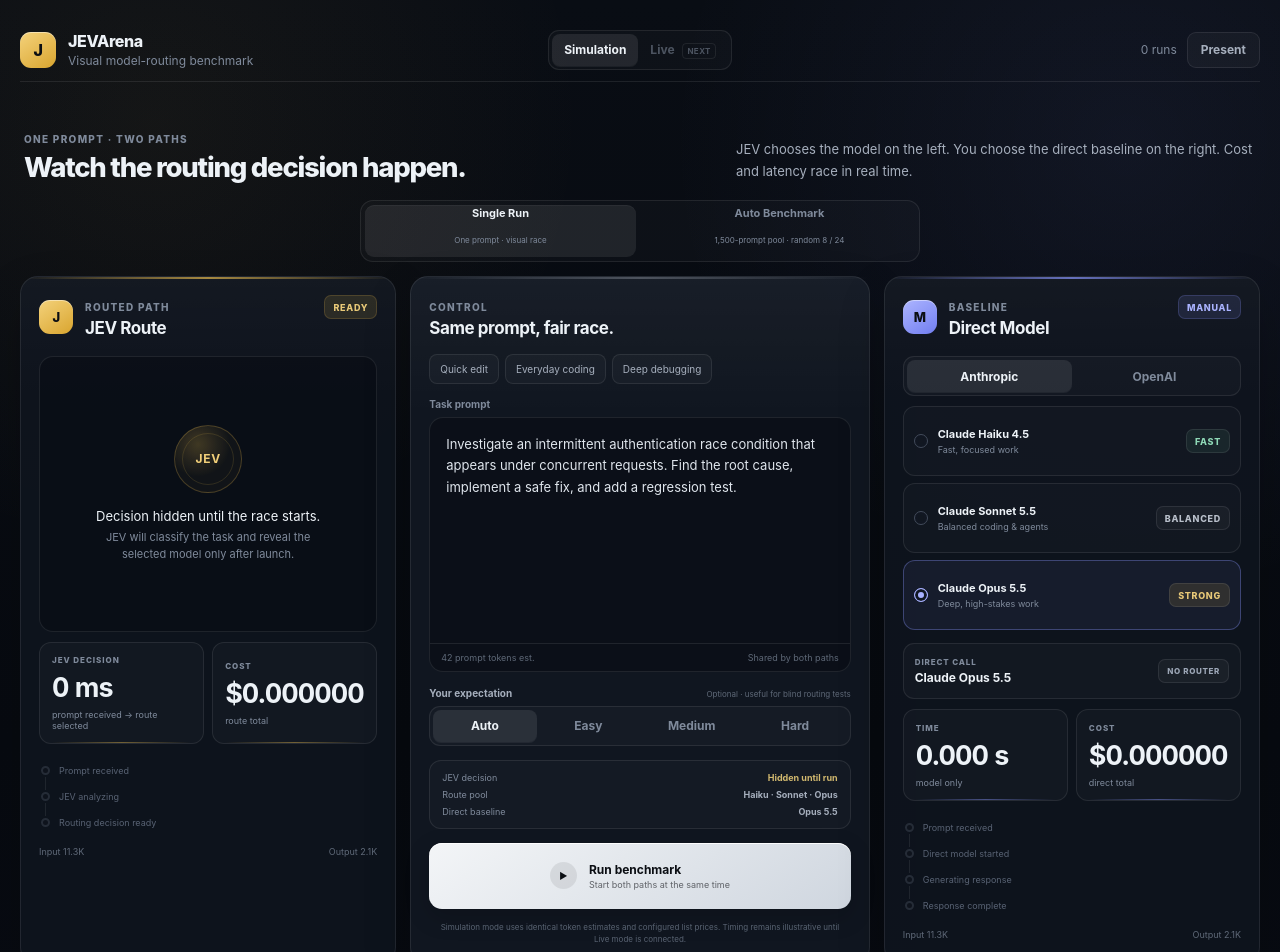
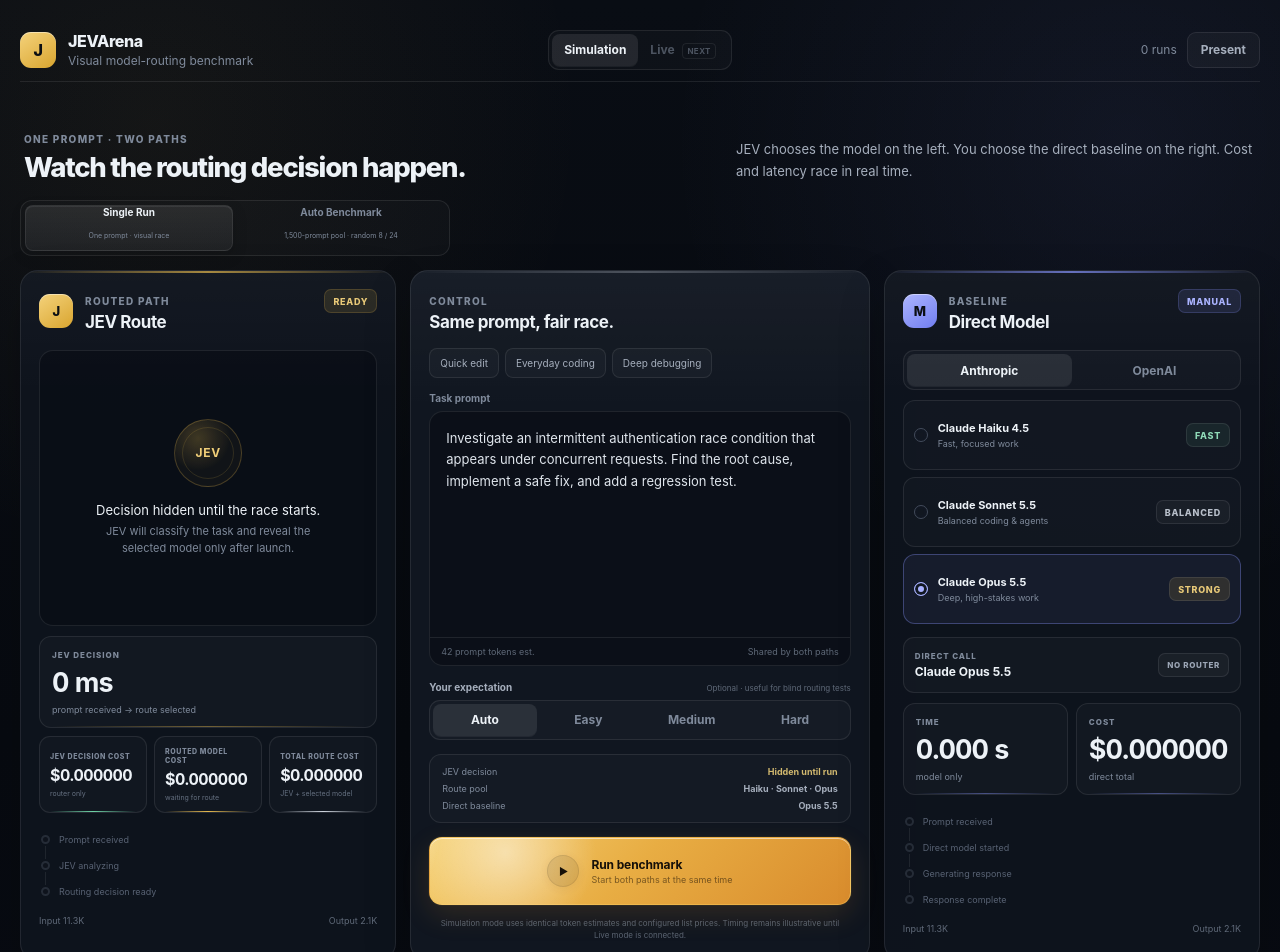
Before and after one commit to pouramin/JEVArena, a React (Vite) app: page / in a window 1280 px wide. Shown: the top 952 px of the page. Built offline with nearby package versions, Linux system fonts and the light colour scheme.

Commit message:
Polish route distribution, cost breakdown, and benchmark controls
Splits JEV costs, colors route distribution by difficulty, tightens the mode switch, removes the batch hero copy, and redesigns the run CTA.

```diff
--- a/src/App.tsx
+++ b/src/App.tsx
@@ -34,6 +34,8 @@
   confidence: number;
   routedModel: string;
   directModel: string;
+  jevDecisionCost: number;
+  routedModelCost: number;
   routeCost: number;
   directCost: number;
   costDelta: number;
@@ -416,6 +418,8 @@
         confidence: plan.route.analysis.confidence,
         routedModel: plan.route.model.name,
         directModel: plan.direct.model.name,
+        jevDecisionCost: plan.route.jevCost,
+        routedModelCost: plan.route.modelCost,
         routeCost: plan.route.totalCost,
         directCost: plan.direct.totalCost,
         costDelta: routeCostDelta,
@@ -444,11 +448,6 @@
   const isLocked = phase === "countdown" || phase === "running";
   const isRaceActive = phase === "countdown" || phase === "running";
 
-  const routeProgress =
-    phase === "running" || phase === "done"
-      ? Math.min(elapsed / livePlan.route.totalSeconds, 1)
-      : 0;
-
   const directProgress =
     phase === "running" || phase === "done"
       ? Math.min(elapsed / livePlan.direct.totalSeconds, 1)
@@ -466,15 +465,39 @@
     phase === "done" ||
     (phase === "running" && elapsed >= livePlan.direct.totalSeconds);
 
-  const routeCost =
-    phase === "idle" || phase === "countdown"
-      ? 0
-      : livePlan.route.totalCost * routeProgress;
-
   const directCost =
     phase === "idle" || phase === "countdown"
       ? 0
       : livePlan.direct.totalCost * directProgress;
+
+  const jevDecisionCostLive =
+    phase === "idle" || phase === "countdown"
+      ? 0
+      : livePlan.route.jevCost *
+        Math.min(
+          livePlan.route.decisionSeconds
+            ? elapsed / livePlan.route.decisionSeconds
+            : 1,
+          1
+        );
+
+  const routedModelCostLive =
+    phase === "idle" || phase === "countdown" || !decisionVisible
+      ? 0
+      : livePlan.route.modelCost *
+        Math.min(
+          Math.max(
+            0,
+            (elapsed - livePlan.route.decisionSeconds) /
+              Math.max(
+                0.001,
+                livePlan.route.totalSeconds - livePlan.route.decisionSeconds
+              )
+          ),
+          1
+        );
+
+  const totalRouteCostLive = jevDecisionCostLive + routedModelCostLive;
 
   const routeSaving =
     percentageDelta(livePlan.direct.totalCost, livePlan.route.totalCost);
@@ -551,6 +574,14 @@
         : 0;
 
   const batchTotals = useMemo(() => {
+    const jevDecisionCostTotal = batchResults.reduce(
+      (sum, item) => sum + item.jevDecisionCost,
+      0
+    );
+    const routedModelCostTotal = batchResults.reduce(
+      (sum, item) => sum + item.routedModelCost,
+      0
+    );
     const routeCostTotal = batchResults.reduce(
       (sum, item) => sum + item.routeCost,
       0
@@ -590,6 +621,8 @@
     );
 
     return {
+      jevDecisionCostTotal,
+      routedModelCostTotal,
       routeCostTotal,
       directCostTotal,
       decisionTimeTotal,
@@ -714,6 +747,8 @@
       "Confidence %",
       "Routed Model",
       "Direct Model",
+      "JEV Decision Cost USD",
+      "Routed Model Cost USD",
       "JEV Route Cost USD",
       "Direct Cost USD",
       "Cost Delta vs Direct %",
@@ -735,6 +770,8 @@
       item.confidence,
       item.routedModel,
       item.directModel,
+      item.jevDecisionCost.toFixed(8),
+      item.routedModelCost.toFixed(8),
       item.routeCost.toFixed(8),
       item.directCost.toFixed(8),
       item.costDelta.toFixed(2),
@@ -761,6 +798,8 @@
         " / Opus " +
         batchTotals.distribution.opus,
       directModel.name,
+      batchTotals.jevDecisionCostTotal.toFixed(8),
+      batchTotals.routedModelCostTotal.toFixed(8),
       batchTotals.routeCostTotal.toFixed(8),
       batchTotals.directCostTotal.toFixed(8),
       batchTotals.costDelta.toFixed(2),
@@ -846,11 +885,12 @@
               : "Sample 8 or 24 prompts from a 1,500-prompt pool."}
           </h1>
         </div>
-        <p>
-          {workspaceMode === "single"
-            ? "JEV chooses the model on the left. You choose the direct baseline on the right. Cost and latency race in real time."
-            : "Choose a difficulty suite, lock a direct baseline, then let JEVArena run every case in sequence and build a comparison report."}
-        </p>
+        {workspaceMode === "single" ? (
+          <p>
+            JEV chooses the model on the left. You choose the direct baseline on
+            the right. Cost and latency race in real time.
+          </p>
+        ) : null}
       </section>
 
       <div className="workspace-switch" aria-label="Test type">
@@ -996,7 +1036,7 @@
               )}
             </div>
 
-            <div className="metrics-grid">
+            <div className="metrics-grid single-router-metrics">
               <Metric
                 label="JEV DECISION"
                 value={formatLatency(
@@ -1007,16 +1047,24 @@
                 sub="prompt received → route selected"
                 accent="jev"
               />
-              <Metric
-                label="COST"
-                value={formatMoney(routeCost)}
-                sub={
-                  decisionVisible
-                    ? formatMoney(livePlan.route.jevCost) + " JEV"
-                    : "route total"
-                }
-                accent="jev"
-              />
+            </div>
+
+            <div className="cost-breakdown-grid">
+              <div className="cost-breakdown-item jev-only">
+                <span>JEV DECISION COST</span>
+                <strong>{formatMoney(jevDecisionCostLive)}</strong>
+                <small>router only</small>
+              </div>
+              <div className="cost-breakdown-item routed-models">
+                <span>ROUTED MODEL COST</span>
+                <strong>{formatMoney(routedModelCostLive)}</strong>
+                <small>{decisionVisible ? livePlan.route.model.compactName : "waiting for route"}</small>
+              </div>
+              <div className="cost-breakdown-item total-route">
+                <span>TOTAL ROUTE COST</span>
+                <strong>{formatMoney(totalRouteCostLive)}</strong>
+                <small>JEV + selected model</small>
+              </div>
             </div>
 
             <Timeline
@@ -1382,10 +1430,10 @@
                 <strong>{batchResults.length} decisions</strong>
               </div>
               {[
-                ["Haiku", batchTotals.distribution.haiku],
-                ["Sonnet", batchTotals.distribution.sonnet],
-                ["Opus", batchTotals.distribution.opus]
-              ].map(([label, count]) => {
+                ["Haiku", "Easy", batchTotals.distribution.haiku, "easy"],
+                ["Sonnet", "Medium", batchTotals.distribution.sonnet, "medium"],
+                ["Opus", "Hard", batchTotals.distribution.opus, "hard"]
+              ].map(([label, difficulty, count, tone]) => {
                 const value = Number(count);
                 const pct = batchResults.length
                   ? (value / batchResults.length) * 100
@@ -1395,13 +1443,22 @@
                 } as CSSProperties;
 
                 return (
-                  <div className="distribution-row" key={String(label)}>
+                  <div
+                    className={"distribution-row distribution-" + tone}
+                    key={String(label)}
+                  >
                     <div>
-                      <span>{label}</span>
+                      <span>
+                        {label}
+                        <small>{difficulty}</small>
+                      </span>
                       <strong>{value}</strong>
                     </div>
                     <div className="probability-track">
-                      <span className="probability-fill batch-fill" style={style} />
+                      <span
+                        className={"probability-fill distribution-fill " + tone}
+                        style={style}
+                      />
                     </div>
                   </div>
                 );
@@ -1463,19 +1520,31 @@
               </div>
             </div>
 
-            <div className="metrics-grid">
+            <div className="metrics-grid single-router-metrics">
               <Metric
                 label="JEV DECISION"
                 value={formatLatency(batchTotals.averageDecisionTime)}
                 sub={"avg · " + formatLatency(batchTotals.decisionTimeTotal) + " total"}
                 accent="jev"
               />
-              <Metric
-                label="TOTAL COST"
-                value={formatMoney(batchTotals.routeCostTotal)}
-                sub="cumulative route cost"
-                accent="jev"
-              />
+            </div>
+
+            <div className="cost-breakdown-grid batch-cost-breakdown">
+              <div className="cost-breakdown-item jev-only">
+                <span>JEV DECISION COST</span>
+                <strong>{formatMoney(batchTotals.jevDecisionCostTotal)}</strong>
+                <small>router only</small>
+              </div>
+              <div className="cost-breakdown-item routed-models">
+                <span>ROUTED MODELS COST</span>
+                <strong>{formatMoney(batchTotals.routedModelCostTotal)}</strong>
+                <small>Haiku + Sonnet + Opus</small>
+              </div>
+              <div className="cost-breakdown-item total-route">
+                <span>TOTAL ROUTE COST</span>
+                <strong>{formatMoney(batchTotals.routeCostTotal)}</strong>
+                <small>JEV + routed models</small>
+              </div>
             </div>
 
             <div className="batch-detail-list">
--- a/src/styles.css
+++ b/src/styles.css
@@ -2447,3 +2447,276 @@
     min-width: 64px;
   }
 }
+
+
+/* --- UI polish v6: compact mode switch, colored routing, cost split, vivid run CTA --- */
+
+.hero-copy:has(> div:only-child) {
+  justify-content: flex-start;
+}
+
+.workspace-switch {
+  display: inline-grid;
+  grid-template-columns: auto auto;
+  width: auto;
+  min-width: 430px;
+  gap: 4px;
+  margin: 0 auto 14px;
+  padding: 4px;
+  border-radius: 12px;
+  background: rgba(255, 255, 255, 0.018);
+}
+
+.workspace-switch button {
+  min-width: 205px;
+  min-height: 46px;
+  padding: 0 16px;
+  border: 1px solid transparent;
+  border-radius: 8px;
+}
+
+.workspace-switch button.active {
+  border-color: rgba(255, 255, 255, 0.08);
+  background:
+    linear-gradient(180deg, rgba(255, 255, 255, 0.09), rgba(255, 255, 255, 0.055));
+  box-shadow:
+    inset 0 1px 0 rgba(255, 255, 255, 0.07),
+    0 5px 16px rgba(0, 0, 0, 0.14);
+}
+
+.workspace-switch strong {
+  font-size: 10px;
+}
+
+.workspace-switch small {
+  font-size: 7px;
+}
+
+.distribution-row span {
+  display: inline-flex;
+  align-items: center;
+  gap: 6px;
+}
+
+.distribution-row span small {
+  display: inline-flex;
+  align-items: center;
+  min-height: 16px;
+  padding: 0 6px;
+  border-radius: 99px;
+  font-size: 7px;
+  font-weight: 760;
+  letter-spacing: 0.03em;
+}
+
+.distribution-easy span small {
+  color: #94e0bc;
+  background: rgba(80, 196, 139, 0.09);
+  border: 1px solid rgba(80, 196, 139, 0.15);
+}
+
+.distribution-medium span small {
+  color: #f0ba72;
+  background: rgba(232, 157, 67, 0.09);
+  border: 1px solid rgba(232, 157, 67, 0.16);
+}
+
+.distribution-hard span small {
+  color: #ff9b9b;
+  background: rgba(236, 94, 94, 0.09);
+  border: 1px solid rgba(236, 94, 94, 0.16);
+}
+
+.distribution-fill.easy {
+  background: linear-gradient(90deg, #4bbf87, #79d7aa);
+  box-shadow: 0 0 10px rgba(75, 191, 135, 0.12);
+}
+
+.distribution-fill.medium {
+  background: linear-gradient(90deg, #df8f3e, #f1b76c);
+  box-shadow: 0 0 10px rgba(223, 143, 62, 0.12);
+}
+
+.distribution-fill.hard {
+  background: linear-gradient(90deg, #df5f63, #f18486);
+  box-shadow: 0 0 10px rgba(223, 95, 99, 0.12);
+}
+
+.single-router-metrics {
+  grid-template-columns: 1fr;
+}
+
+.cost-breakdown-grid {
+  display: grid;
+  grid-template-columns: repeat(3, 1fr);
+  gap: 7px;
+  margin-top: 8px;
+}
+
+.cost-breakdown-item {
+  min-height: 76px;
+  display: grid;
+  align-content: center;
+  gap: 4px;
+  padding: 10px;
+  border: 1px solid var(--border);
+  border-radius: 11px;
+  background: rgba(255, 255, 255, 0.018);
+  overflow: hidden;
+  position: relative;
+}
+
+.cost-breakdown-item::after {
+  content: "";
+  position: absolute;
+  left: 10px;
+  right: 10px;
+  bottom: 0;
+  height: 1px;
+}
+
+.cost-breakdown-item.jev-only::after {
+  background: linear-gradient(90deg, transparent, #6fd3a7, transparent);
+}
+
+.cost-breakdown-item.routed-models::after {
+  background: linear-gradient(90deg, transparent, #e5b94e, transparent);
+}
+
+.cost-breakdown-item.total-route::after {
+  background: linear-gradient(90deg, transparent, #cfd6df, transparent);
+}
+
+.cost-breakdown-item > span {
+  color: var(--muted);
+  font-size: 7px;
+  font-weight: 820;
+  letter-spacing: 0.08em;
+}
+
+.cost-breakdown-item > strong {
+  font-size: 16px;
+  letter-spacing: -0.035em;
+  font-variant-numeric: tabular-nums;
+}
+
+.cost-breakdown-item > small {
+  color: #657080;
+  font-size: 7px;
+  white-space: nowrap;
+  overflow: hidden;
+  text-overflow: ellipsis;
+}
+
+.batch-cost-breakdown {
+  margin-top: 9px;
+}
+
+.run-button {
+  position: relative;
+  overflow: hidden;
+  min-height: 68px;
+  border: 1px solid rgba(244, 191, 82, 0.48);
+  color: #161009;
+  background:
+    radial-gradient(circle at 18% 22%, rgba(255, 255, 255, 0.48), transparent 26%),
+    linear-gradient(135deg, #f5d174 0%, #e8ad43 48%, #d98c2d 100%);
+  box-shadow:
+    inset 0 1px 0 rgba(255, 255, 255, 0.55),
+    0 10px 28px rgba(216, 143, 42, 0.16),
+    0 0 0 1px rgba(229, 185, 78, 0.05);
+  transition:
+    transform 160ms ease,
+    box-shadow 180ms ease,
+    filter 180ms ease;
+}
+
+.run-button::before {
+  content: "";
+  position: absolute;
+  top: -30%;
+  left: -18%;
+  width: 18%;
+  height: 160%;
+  transform: rotate(16deg);
+  background: linear-gradient(
+    90deg,
+    transparent,
+    rgba(255, 255, 255, 0.36),
+    transparent
+  );
+  transition: left 430ms ease;
+}
+
+.run-button:hover:not(:disabled) {
+  transform: translateY(-2px);
+  filter: saturate(1.06);
+  box-shadow:
+    inset 0 1px 0 rgba(255, 255, 255, 0.62),
+    0 14px 34px rgba(216, 143, 42, 0.22),
+    0 0 26px rgba(229, 185, 78, 0.08);
+}
+
+.run-button:hover:not(:disabled)::before {
+  left: 110%;
+}
+
+.run-button:active:not(:disabled) {
+  transform: translateY(0);
+}
+
+.run-button .run-icon {
+  width: 32px;
+  height: 32px;
+  background: rgba(24, 16, 7, 0.1);
+  box-shadow:
+    inset 0 0 0 1px rgba(24, 16, 7, 0.08),
+    0 2px 8px rgba(99, 57, 8, 0.08);
+  font-size: 10px;
+}
+
+.run-button strong {
+  font-size: 12px;
+  letter-spacing: -0.01em;
+}
+
+.run-button small {
+  color: rgba(39, 25, 8, 0.58);
+}
+
+.run-button.running {
+  color: #171108;
+  background:
+    linear-gradient(135deg, #efd277, #d9a13d);
+  animation: runButtonPulse 1.35s ease-in-out infinite;
+}
+
+.batch-run-button {
+  margin-top: 14px;
+}
+
+@keyframes runButtonPulse {
+  50% {
+    box-shadow:
+      inset 0 1px 0 rgba(255, 255, 255, 0.55),
+      0 12px 34px rgba(216, 143, 42, 0.25),
+      0 0 30px rgba(229, 185, 78, 0.1);
+  }
+}
+
+@media (max-width: 760px) {
+  .workspace-switch {
+    width: 100%;
+    min-width: 0;
+    grid-template-columns: 1fr 1fr;
+  }
+
+  .workspace-switch button {
+    min-width: 0;
+    padding: 0 8px;
+  }
+
+  .cost-breakdown-grid {
+    grid-template-columns: 1fr;
+  }
+}
```
